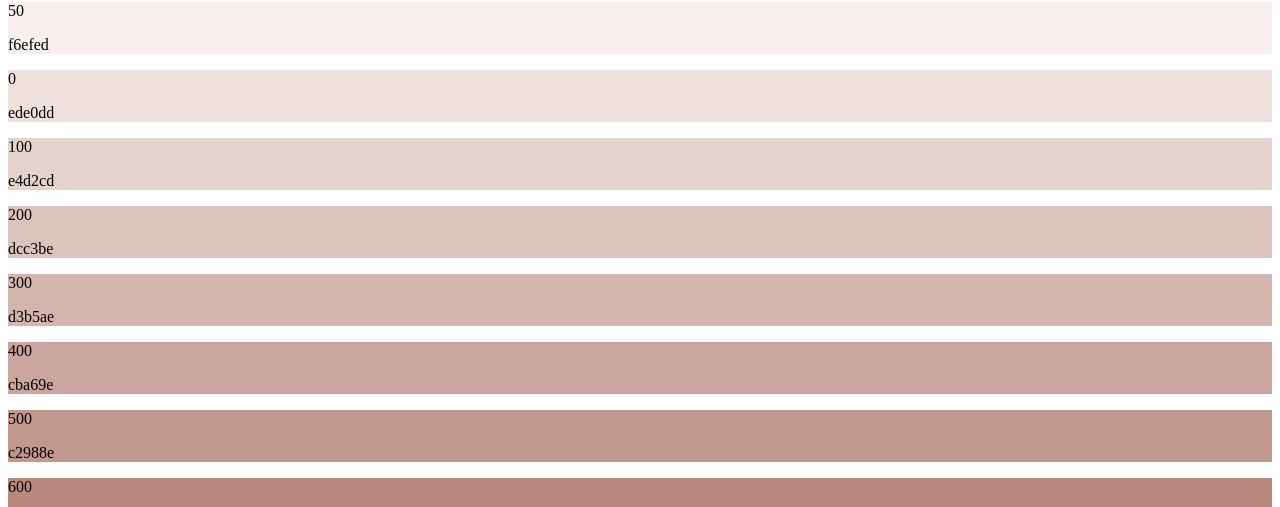
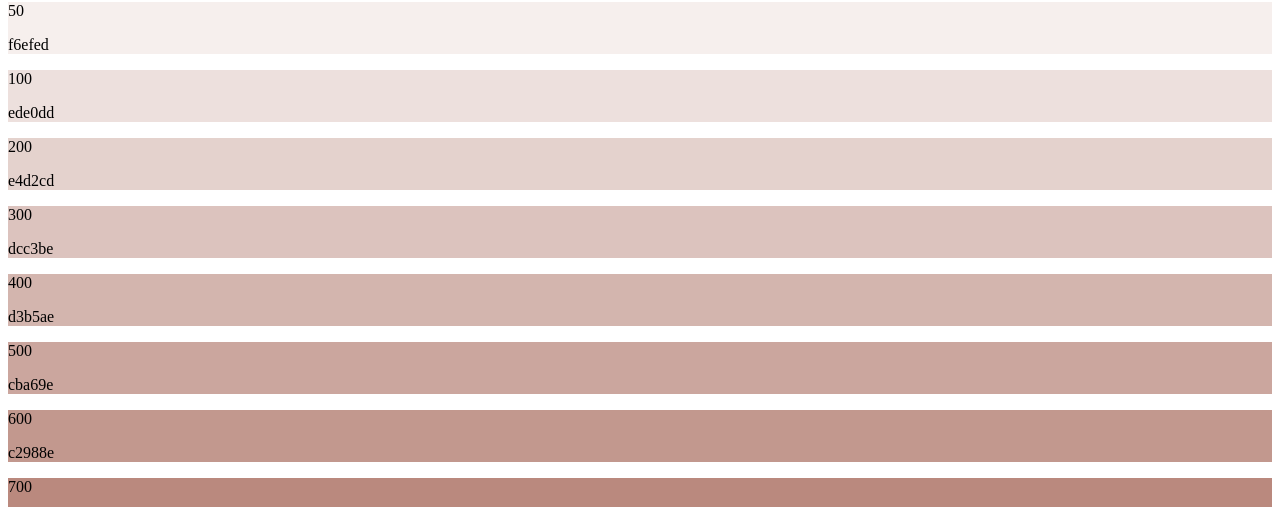
Before and after one commit to Leo-Spj/Generador-de-Paletas-de-Color-para-TailwindCss, a React (Vite) app in the folder src/renderer/: page / in a window 1280 px wide. Shown: the part 293-800 px from the top of the page. Built offline with nearby package versions, Linux system fonts and the light colour scheme.

Commit message:
codigos tailwind

```diff
--- a/src/renderer/src/components/PaletaColor.jsx
+++ b/src/renderer/src/components/PaletaColor.jsx
@@ -11,7 +11,7 @@ function PaletaColor({paleta}) {
 
         {paleta.slice(1, -1).map((color, index) => (
           <div key={index} className={`p-4 min-w-20 rounded-lg text-center`} style={{ backgroundColor: `#${color}` }}>
-            <p className={`font-semibold`} style={{ color: determinarOscuro("#"+color) ? "#ffffff" : "#000000" }}> {index * 100} </p>
+            <p className={`font-semibold`} style={{ color: determinarOscuro("#"+color) ? "#ffffff" : "#000000" }}> {index * 100 + 100} </p>
             <p className="text-sm mt-2" style={{ color: determinarOscuro("#"+color) ? "#ffffff" : "#000000" }}> {color} </p>
           </div>
         ))}
```
